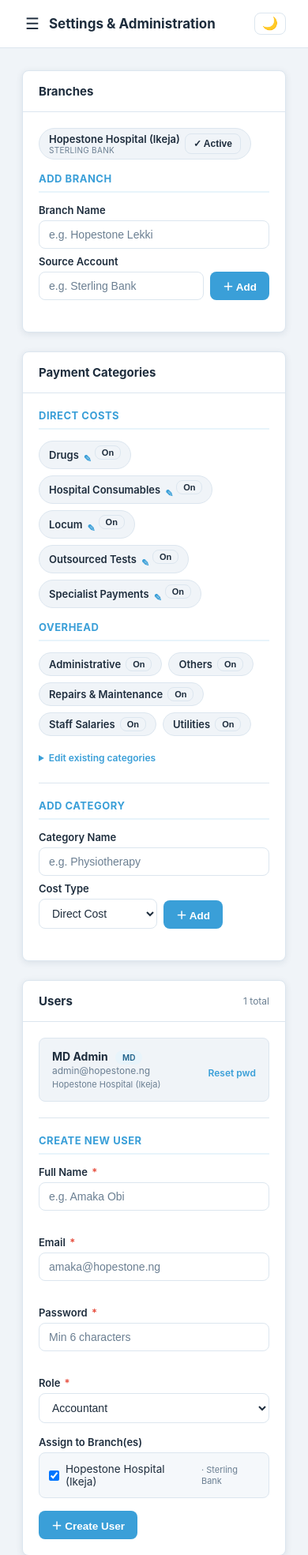
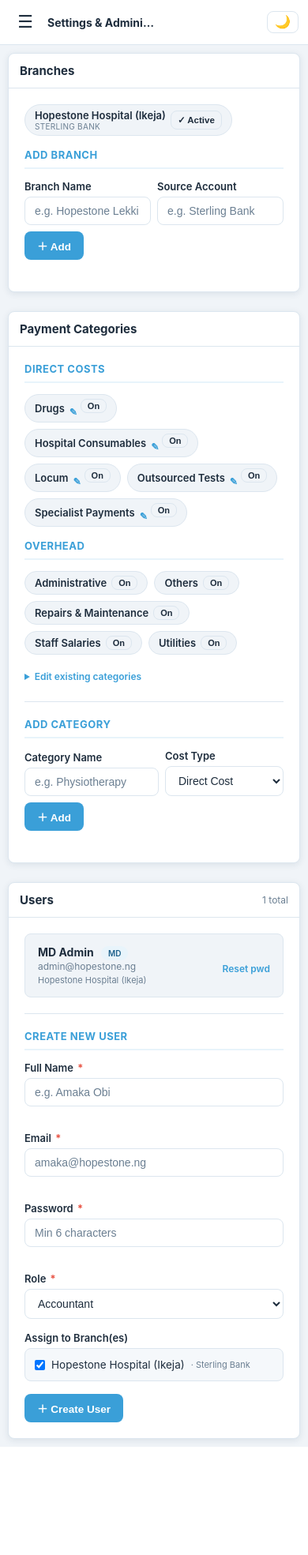
Before and after one commit to surediagnostic-cmd/hopestone-payments, a Flask app: page /admin in a window 390 px wide. Shown: the top 1969 px of the page at 79% size. After the commit the page ends 1832 px from the top, so only its background shows below. Run offline with Flask 3, Linux system fonts and the light colour scheme; a user stored in the database is signed in; data comes from the database, SQL or seed files in the repository.

Commit message:
Fix mobile responsiveness and hamburger menu
- Hamburger: 40×40px tap target, toggleSidebar() (open+close with one button)
- Sidebar: slides in/out with smooth transition, body scroll locked when open
- ESC key closes sidebar
- Mobile padding: page-content 28px → 14px (768px) → 10px (480px)
- Topbar: smaller padding and font on mobile, title truncates at 480px
- KPI grids: 2-column layout preserved down to 480px
- Dashboard filters: full-width stacked below 480px
- Charts, form rows: stack to 1 column on mobile
- Status pills, search row: tighter spacing on mobile
- Dark mode table row hover now uses CSS var (no hardcoded colour)
- Overlay z-index ensures tap-to-close works correctly

Co-Authored-By: Claude Sonnet 4.6 <noreply@anthropic.com>

```diff
--- a/templates/base.html
+++ b/templates/base.html
@@ -344,28 +344,81 @@
     .amount { font-weight: 700; font-variant-numeric: tabular-nums; }
     .amount-naira { color: var(--primary-dark); }
 
-    /* ── Responsive ── */
-    .hamburger {
-      display: none;
-      background: none; border: none; cursor: pointer;
-      padding: 4px; color: var(--text); font-size: 20px;
-    }
-    @media (max-width: 768px) {
-      .sidebar { transform: translateX(-100%); }
-      .sidebar.open { transform: translateX(0); }
-      .main-wrapper { margin-left: 0; }
-      .hamburger { display: block; }
-      .form-row.cols-2, .form-row.cols-3 { grid-template-columns: 1fr; }
-    }
-
     /* ── Overlay ── */
     .overlay {
       display: none;
       position: fixed; inset: 0;
-      background: rgba(0,0,0,0.4);
+      background: rgba(0,0,0,0.5);
       z-index: 99;
+      -webkit-tap-highlight-color: transparent;
     }
     .overlay.show { display: block; }
+
+    /* ── Hamburger ── */
+    .hamburger {
+      display: none;
+      background: none; border: none; cursor: pointer;
+      width: 40px; height: 40px;
+      align-items: center; justify-content: center;
+      color: var(--text); font-size: 22px;
+      border-radius: var(--radius);
+      flex-shrink: 0;
+      -webkit-tap-highlight-color: transparent;
+    }
+    .hamburger:active { background: var(--primary-light); }
+
+    /* ── Dark mode table row hover ── */
+    tbody tr:hover { background: var(--primary-light); }
+
+    /* ── Mobile / Responsive ── */
+    @media (max-width: 900px) {
+      .sidebar {
+        transform: translateX(-240px);
+        will-change: transform;
+        box-shadow: none;
+      }
+      .sidebar.open {
+        transform: translateX(0);
+        box-shadow: 4px 0 24px rgba(0,0,0,0.3);
+      }
+      .main-wrapper { margin-left: 0; }
+      .hamburger { display: flex; }
+    }
+
+    @media (max-width: 768px) {
+      .topbar { padding: 10px 14px; }
+      .topbar-title { font-size: 15px; }
+      .page-content { padding: 14px; }
+      .form-row.cols-2,
+      .form-row.cols-3  { grid-template-columns: 1fr; }
+      .charts-row       { grid-template-columns: 1fr; }
+      .stat-grid        { grid-template-columns: repeat(2, 1fr); gap: 10px; }
+      .stat-grid-6      { grid-template-columns: repeat(2, 1fr); gap: 10px; }
+      .stat-card        { padding: 14px; }
+      .stat-value       { font-size: 20px; }
+      .dash-filters     { gap: 6px; padding: 10px 12px; }
+      .filter-group     { flex: 1 1 calc(50% - 6px); min-width: 120px; }
+      .filter-select    { width: 100%; min-width: unset; }
+      .status-pills     { gap: 6px; }
+      .pill             { padding: 5px 10px; font-size: 12px; }
+      .search-row       { padding: 8px 12px; }
+      .card-header      { padding: 12px 14px; flex-wrap: wrap; gap: 8px; }
+      td, th            { padding: 9px 10px; font-size: 12.5px; }
+      .btn-sm           { padding: 4px 8px; font-size: 11.5px; }
+    }
+
+    @media (max-width: 480px) {
+      .topbar { padding: 8px 12px; }
+      .topbar-title { font-size: 14px; max-width: 140px; overflow: hidden; text-overflow: ellipsis; white-space: nowrap; }
+      .page-content { padding: 10px; }
+      .stat-grid, .stat-grid-6 { grid-template-columns: repeat(2, 1fr); gap: 8px; }
+      .stat-card { padding: 12px 10px; }
+      .stat-label { font-size: 9.5px; }
+      .stat-value { font-size: 18px; }
+      .stat-sub   { font-size: 11px; }
+      .filter-group { flex: 1 1 100%; }
+      .topbar-actions { gap: 6px; }
+    }
 
     /* ── Misc utilities ── */
     .text-muted { color: var(--muted); }
@@ -460,7 +513,7 @@
 <div class="main-wrapper">
   <header class="topbar">
     <div class="flex-center gap-2">
-      <button class="hamburger" onclick="openSidebar()">☰</button>
+      <button class="hamburger" onclick="toggleSidebar()" aria-label="Toggle menu">☰</button>
       <h1 class="topbar-title">{% block page_title %}Dashboard{% endblock %}</h1>
     </div>
     <div class="topbar-actions">
@@ -486,14 +539,27 @@
 </div>
 
 <script>
+  var _sidebar  = document.getElementById('sidebar');
+  var _overlay  = document.getElementById('overlay');
+
   function openSidebar() {
-    document.getElementById('sidebar').classList.add('open');
-    document.getElementById('overlay').classList.add('show');
+    _sidebar.classList.add('open');
+    _overlay.classList.add('show');
+    document.body.style.overflow = 'hidden';   // prevent scroll behind overlay
   }
   function closeSidebar() {
-    document.getElementById('sidebar').classList.remove('open');
-    document.getElementById('overlay').classList.remove('show');
+    _sidebar.classList.remove('open');
+    _overlay.classList.remove('show');
+    document.body.style.overflow = '';
   }
+  function toggleSidebar() {
+    if (_sidebar.classList.contains('open')) { closeSidebar(); } else { openSidebar(); }
+  }
+
+  // Close sidebar on ESC key
+  document.addEventListener('keydown', function(e) {
+    if (e.key === 'Escape') closeSidebar();
+  });
 
   // Dark / light mode
   (function() {
```
